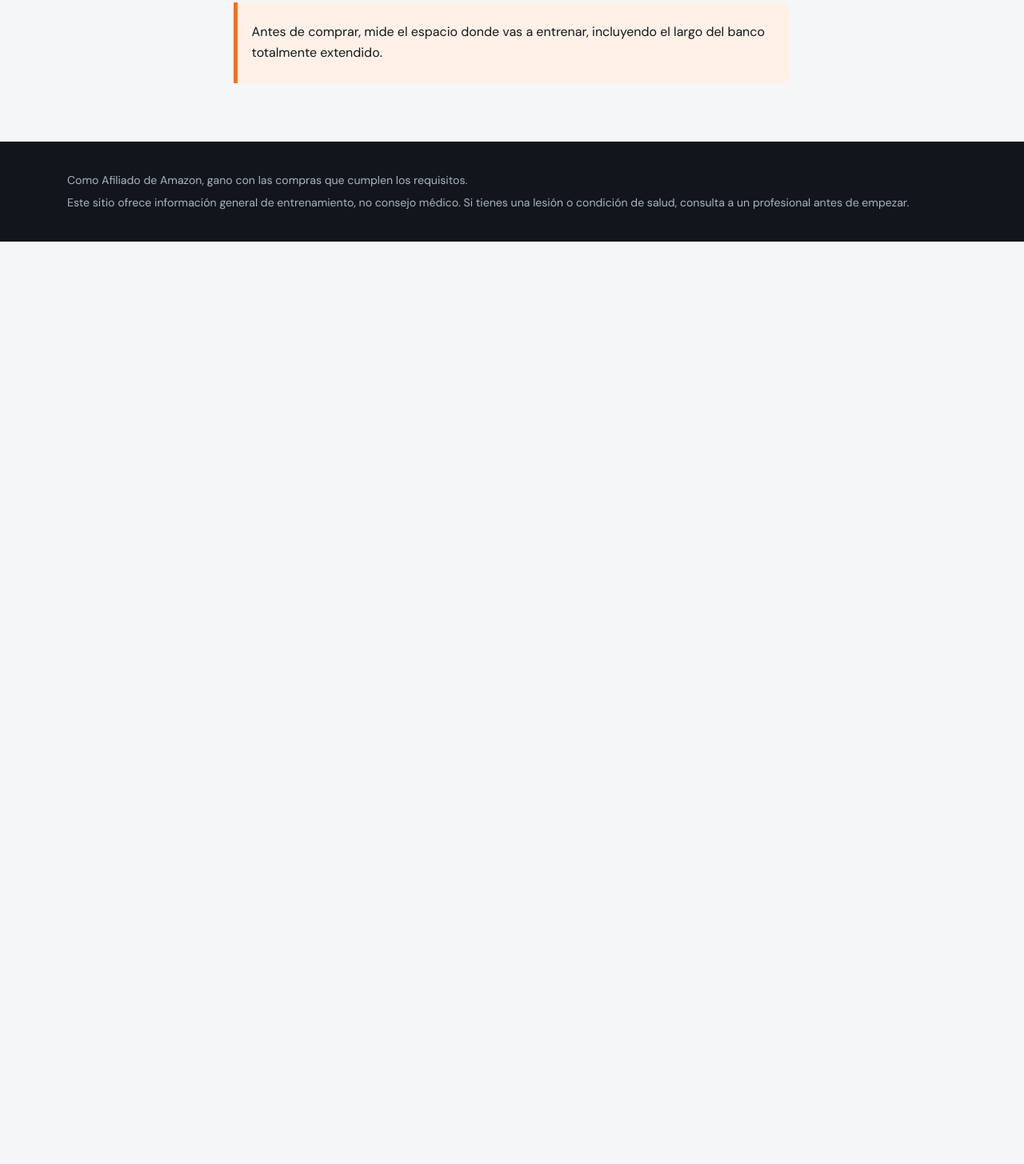
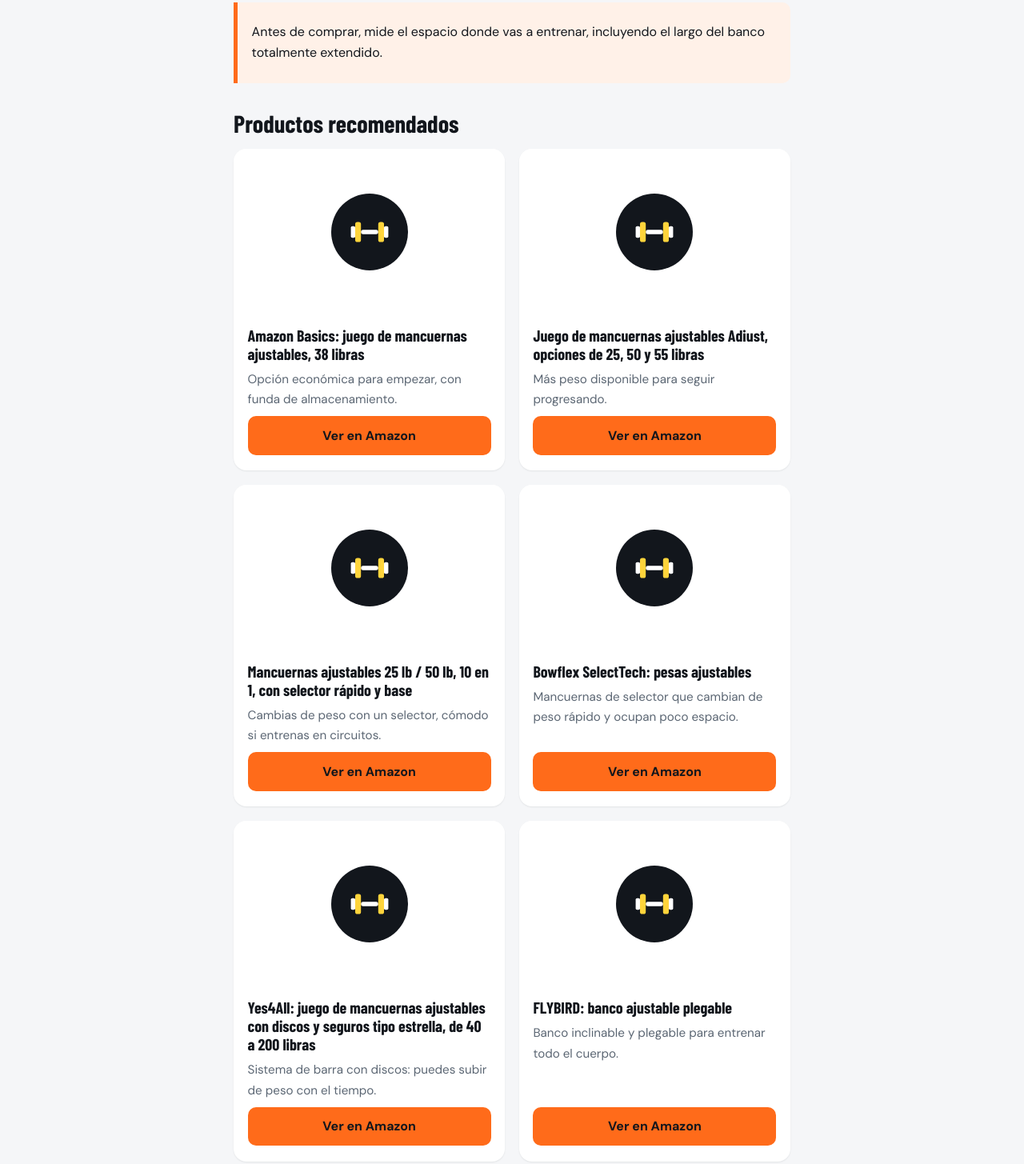
Before and after one commit to stevenmora-arch/mancuernas-en-casa, a plain HTML site: page gimnasio-en-casa-barato.html in a window 1280 px wide. Shown: the part 1185-2640 px from the top of the page at 80% size. Before the commit the page ends 1487 px from the top, so only its background shows below. Drawn offline with nearby package versions, Linux system fonts and the light colour scheme; a web font is replaced by a local one.

Commit message:
Add files via upload

```diff
--- a/app.js
+++ b/app.js
@@ -15,7 +15,7 @@
 b.appendChild(h);b.appendChild(t);b.appendChild(l);a.appendChild(im);a.appendChild(b);return a}
 document.querySelectorAll(".prods").forEach(function(s){
 var c=s.dataset.cat.split(",");
-var list=L.filter(function(p){return c[0]==="todos"||c.indexOf(p.cat)>-1}).slice(0,8);
+var list=L.filter(function(p){return c[0]==="todos"||c.indexOf(p.cat)>-1}).slice(0,12);
 if(!list.length)return;
 var g=s.querySelector(".grid");list.forEach(function(p){g.appendChild(card(p))});s.hidden=false});
 })();
--- a/gimnasio-en-casa-barato.html
+++ b/gimnasio-en-casa-barato.html
@@ -12,4 +12,4 @@
 <h2>4. Tapete antideslizante</h2>
 <p>Protege el piso y te da firmeza en el suelo.</p>
 <p><a class="btn" href="https://www.amazon.com/s?k=tapete+ejercicio+antideslizante&amp;tag=mancuernasenc-20" rel="sponsored noopener" target="_blank">Ver tapetes de ejercicio</a></p>
-<div class="nota"><p>Antes de comprar, mide el espacio donde vas a entrenar, incluyendo el largo del banco totalmente extendido.</p></div><section class="prods" data-cat="mancuernas,banco,bandas,tapete" hidden><h2>Productos recomendados</h2><div class="grid rv"></div><p class="pnote">Los precios y la disponibilidad cambian, míralos en Amazon.</p></section></main><footer><div class="wrap"><p>Como Afiliado de Amazon, gano con las compras que cumplen los requisitos.</p><p>Este sitio ofrece información general de entrenamiento, no consejo médico. Si tienes una lesión o condición de salud, consulta a un profesional antes de empezar.</p></div></footer><script src="productos.js"></script><script src="app.js"></script><script>var o=new IntersectionObserver(function(e){e.forEach(function(x){if(x.isIntersecting){x.target.classList.add("in");o.unobserve(x.target)}})},{threshold:.1});document.querySelectorAll(".rv").forEach(function(n){o.observe(n)})</script></body></html>
+<div class="nota"><p>Antes de comprar, mide el espacio donde vas a entrenar, incluyendo el largo del banco totalmente extendido.</p></div><section class="prods" data-cat="mancuernas,banco,bandas,tapete,accesorios" hidden><h2>Productos recomendados</h2><div class="grid rv"></div><p class="pnote">Los precios y la disponibilidad cambian, míralos en Amazon.</p></section></main><footer><div class="wrap"><p>Como Afiliado de Amazon, gano con las compras que cumplen los requisitos.</p><p>Este sitio ofrece información general de entrenamiento, no consejo médico. Si tienes una lesión o condición de salud, consulta a un profesional antes de empezar.</p></div></footer><script src="productos.js"></script><script src="app.js"></script><script>var o=new IntersectionObserver(function(e){e.forEach(function(x){if(x.isIntersecting){x.target.classList.add("in");o.unobserve(x.target)}})},{threshold:.1});document.querySelectorAll(".rv").forEach(function(n){o.observe(n)})</script></body></html>
--- a/productos.js
+++ b/productos.js
@@ -1,11 +1,20 @@
 // ESTE ES EL ÚNICO ARCHIVO QUE EDITAS PARA TUS PRODUCTOS.
-// 1) Tu ID de tienda de Amazon (el que termina en -20):
+// 1) Tu ID de tienda de Amazon:
 const STORE_ID = "mancuernasenc-20";
 
-// 2) Tus productos. Copia un bloque por producto (quita las // del inicio).
-// cat: mancuernas, banco, bandas o tapete
-// asin: el código de 10 caracteres que aparece en la dirección del producto, después de /dp/
-// img: la dirección de la imagen que te da la barra SiteStripe de Amazon (puedes dejarla vacía "")
+// 2) Tus productos. Un bloque por producto.
+// cat: mancuernas, banco, bandas, tapete o accesorios
+// link: el enlace corto de afiliado que copiaste de SiteStripe
+// img: dirección de la imagen que te da Amazon (puede quedar vacía "")
 const PRODUCTOS = [
-  // { cat: "mancuernas", nombre: "Nombre del producto", asin: "B0XXXXXXXX", img: "", texto: "Una línea de por qué lo recomiendas" },
+  { cat: "mancuernas", nombre: "Amazon Basics: juego de mancuernas ajustables, 38 libras", link: "https://link.amazon/B0c6oEyYj", img: "", texto: "Opción económica para empezar, con funda de almacenamiento." },
+  { cat: "mancuernas", nombre: "Juego de mancuernas ajustables Adiust, opciones de 25, 50 y 55 libras", link: "https://link.amazon/B04r9sOKK", img: "", texto: "Más peso disponible para seguir progresando." },
+  { cat: "mancuernas", nombre: "Mancuernas ajustables 25 lb / 50 lb, 10 en 1, con selector rápido y base", link: "https://link.amazon/B043E47n2", img: "", texto: "Cambias de peso con un selector, cómodo si entrenas en circuitos." },
+  { cat: "mancuernas", nombre: "Bowflex SelectTech: pesas ajustables", link: "https://link.amazon/B0j2NJAyL", img: "", texto: "Mancuernas de selector que cambian de peso rápido y ocupan poco espacio." },
+  { cat: "mancuernas", nombre: "Yes4All: juego de mancuernas ajustables con discos y seguros tipo estrella, de 40 a 200 libras", link: "https://link.amazon/B0gFvrWMD", img: "", texto: "Sistema de barra con discos: puedes subir de peso con el tiempo." },
+  { cat: "banco", nombre: "FLYBIRD: banco ajustable plegable", link: "https://link.amazon/B0epE0wAL", img: "", texto: "Banco inclinable y plegable para entrenar todo el cuerpo." },
+  { cat: "banco", nombre: "NICEPEOPLE: banco ajustable plegable, 660 lb de capacidad y 8 posiciones", link: "https://link.amazon/B0icSOkOm", img: "", texto: "Compacto y plegable, pensado para espacios pequeños." },
+  { cat: "banco", nombre: "FLYBIRD WB5: banco ajustable plegable, 800 lb de capacidad, certificado ASTM", link: "https://link.amazon/B00oyW96n", img: "", texto: "Más capacidad de carga y respaldo largo, con posición de declive." },
+  { cat: "accesorios", nombre: "CAP: bastidor de pesas con marco en A", link: "https://link.amazon/B0a0cGfoy", img: "", texto: "Para guardar tus mancuernas ordenadas y a la mano." },
+  { cat: "accesorios", nombre: "Cinturón de levantamiento de cuero genuino, 4 pulgadas", link: "https://link.amazon/B094a8Chh", img: "", texto: "Soporte para levantamientos pesados. No es necesario para empezar." },
 ];
```
